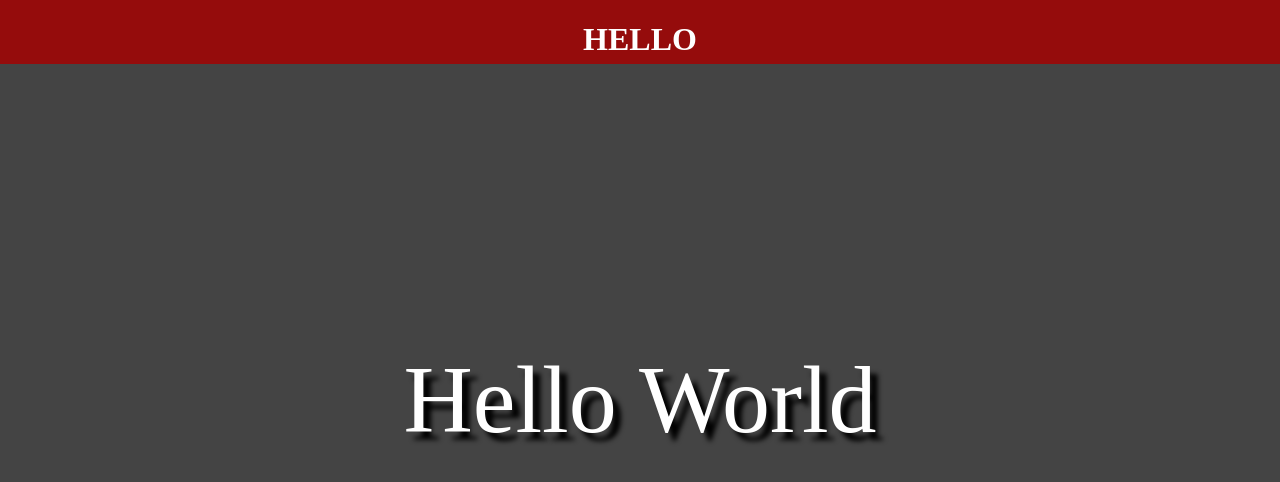
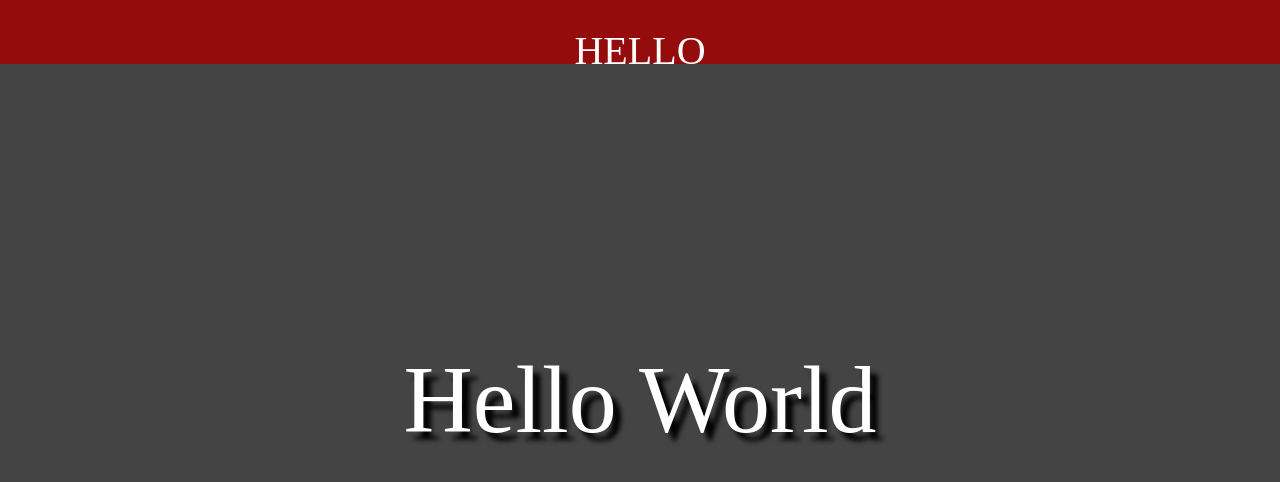
Before and after one commit to ccxex29/XtreamChaser, a plain HTML site: page index.html in a window 1280 px wide. Drawn offline with Linux system fonts and the light colour scheme.

Commit message:
Add new mixins on variables.sass according to bootstrap

```diff
--- a/stylesheets/custom/essentials/header.sass
+++ b/stylesheets/custom/essentials/header.sass
@@ -5,6 +5,19 @@
 $mobile-width: 400px
 
 // Configurations
+// h1
+// 	@include variables.bs-text-h1
+// h2
+// 	@include variables.bs-text-h2
+// h3
+// 	@include variables.bs-text-h3
+// h4
+// 	@include variables.bs-text-h4
+// h5
+// 	@include variables.bs-text-h5
+// h6
+// 	@include variables.bs-text-h6
+
 header
 	background-color: variables.$red-teal
 	color: white
@@ -14,6 +27,7 @@ header
 	overflow: visible
 	// z-index: -1
 	h1
+		@include variables.bs-text-h1
 		display: flex
 		align-items: center !important
 
--- a/stylesheets/custom/essentials/variables.sass
+++ b/stylesheets/custom/essentials/variables.sass
@@ -2,27 +2,195 @@
 $red-teal: #950C0C
 
 // Mixin variables
+
+// List of Mixins
+// * --------------
+// * Lead
+// * Display
+// * Headings
+//   * Customizing Headings
+// * Inline Elements
+// * Text Alignments
+// * Blockquotes
+// * Lists
+// * Images
+// * --------------
+// */
+
+////////////////////////
+//        LEAD        //
+////////////////////////
+
 @mixin bs-text-lead
 	font-size: 1.25rem
 	font-weight: 300
 
+///////////////////////
+//      DISPLAY      //
+///////////////////////
+
 @mixin bs-text-display-1
+	@include bs-text-lead
 	font-size: 6rem
 	font-weight: 300
 	line-height: 1.2
 
 @mixin bs-text-display-2
+	@include bs-text-lead
 	font-size: 5.5rem
 	font-weight: 300
 	line-height: 1.2
 
-
 @mixin bs-text-display-3
+	@include bs-text-lead
 	font-size: 4.5rem
 	font-weight: 300
 	line-height: 1.2
 
 @mixin bs-text-display-4
+	@include bs-text-lead
 	font-size: 3.5rem
 	font-weight: 300
 	line-height: 1.2
+
+
+//////////////////////////
+//       HEADINGS       //
+//////////////////////////
+
+@mixin bs-text-allheaders
+	margin-bottom: 0.5rem
+	font-weight: 500
+	line-height: 1.2
+
+@mixin bs-text-h1
+	@include bs-text-allheaders
+	font-size: 2.5rem
+
+@mixin bs-text-h2
+	@include bs-text-allheaders
+	font-size: 2rem
+
+@mixin bs-text-h3
+	@include bs-text-allheaders
+	font-size: 1.75rem
+
+@mixin bs-text-h4
+	@include bs-text-allheaders
+	font-size: 1.5rem
+
+@mixin bs-text-h5
+	@include bs-text-allheaders
+	font-size: 1.25rem
+
+@mixin bs-text-h6
+	@include bs-text-allheaders
+	font-size: 1rem
+
+//   CUSTOMIZING HEADINGS   //
+
+@mixin bs-text-small
+	font-size: 80%
+	font-weight: 400
+
+@mixin bs-text-muted
+	color: #6c757d !important
+
+
+///////////////////////////
+//    INLINE ELEMENTS    //
+///////////////////////////
+
+@mixin bs-text-mark
+	padding: 0.2em
+	background-color: #fcf8e3
+
+@mixin bs-text-bold
+	font-weight: bolder
+
+@mixin bs-abbr
+	text-decoration: underline
+	-webkit-text-decoration: underline dotted
+	text-decoration: underline dotted
+	cursor: help
+	border-bottom: 0
+	-webkit-text-decoration-skip-ink: none
+	text-decoration-skip-ink: none
+
+@mixin bs-abbr_after // Treat '_' as CSS '::'
+	content: " (" attr(title) ")"
+
+///////////////////////////
+//    TEXT ALIGNMENTS    //
+///////////////////////////
+
+@mixin bs-text-left
+	text-align: left !important
+
+@mixin bs-text-center
+	text-align: center !important
+
+@mixin bs-text-right
+	text-align: right !important
+
+
+///////////////////////////
+//      BLOCKQUOTES      //
+///////////////////////////
+
+@mixin bs-blockquote
+	border: 1px solid #adb5bd
+	page-break-inside: avoid
+	margin: 0 0 1rem
+	margin-bottom: 1rem
+	font-size: 1.25rem
+
+@mixin bs-blockquote-footer
+	display: block
+	font-size: 80%
+	color: #6c757d
+
+@mixin bs-blockquote-footer_before // Treat '_' as CSS '::'
+  content: "\2014\00A0"
+
+
+///////////////////////
+//       LISTS       //
+///////////////////////
+
+@mixin bs-ol_ul
+	margin-bottom: 0
+
+@mixin bs-ol_ul_dl
+	@include bs-ol_ul
+	margin-top: 0
+	margin-bottom: 1rem
+
+@mixin bs-dt
+	font-weight: 700
+
+@mixin bs-dd
+	margin-bottom: .5rem
+	margin-left: 0
+
+
+//////////////////////
+//      IMAGES      //
+//////////////////////
+
+@mixin bs-img
+	page-break-inside: avoid
+	vertical-align: middle
+	border-style: none
+
+@mixin bs-img-fluid
+	max-width: 100%
+	height: auto
+
+@mixin bs-img-thumbnail
+	padding: 0.25rem
+	background-color: #fff
+	border: 1px solid #dee2e6
+	border-radius: 0.25rem
+	max-width: 100%
+	height: auto
```
Also changed, not shown: stylesheets/custom/index.css, 1 other file.
